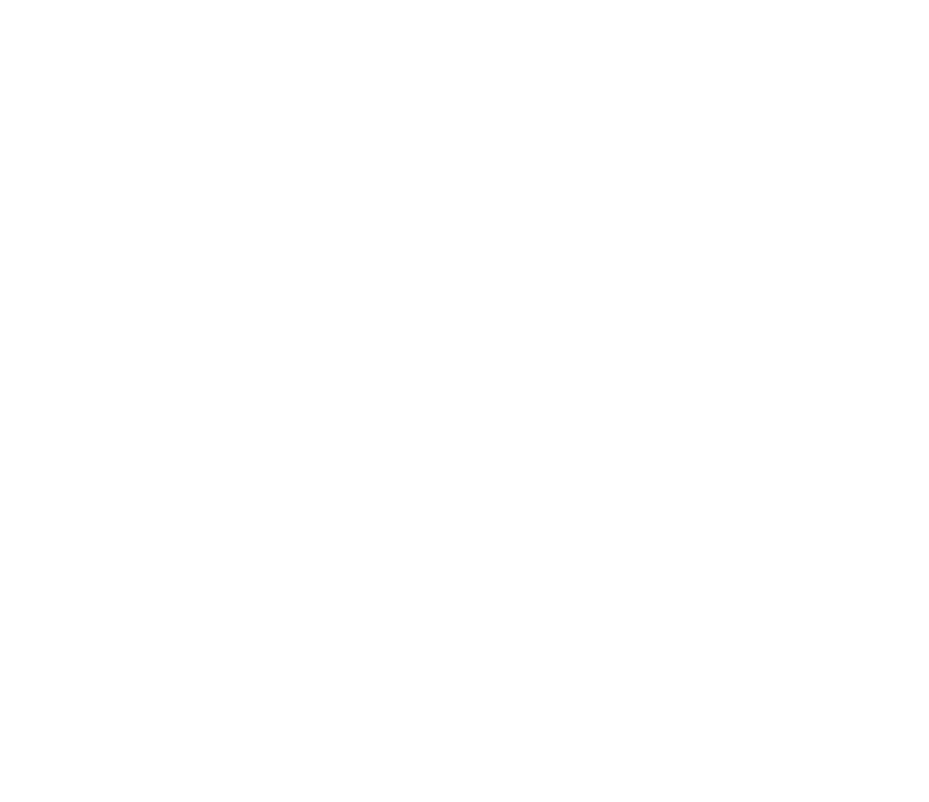
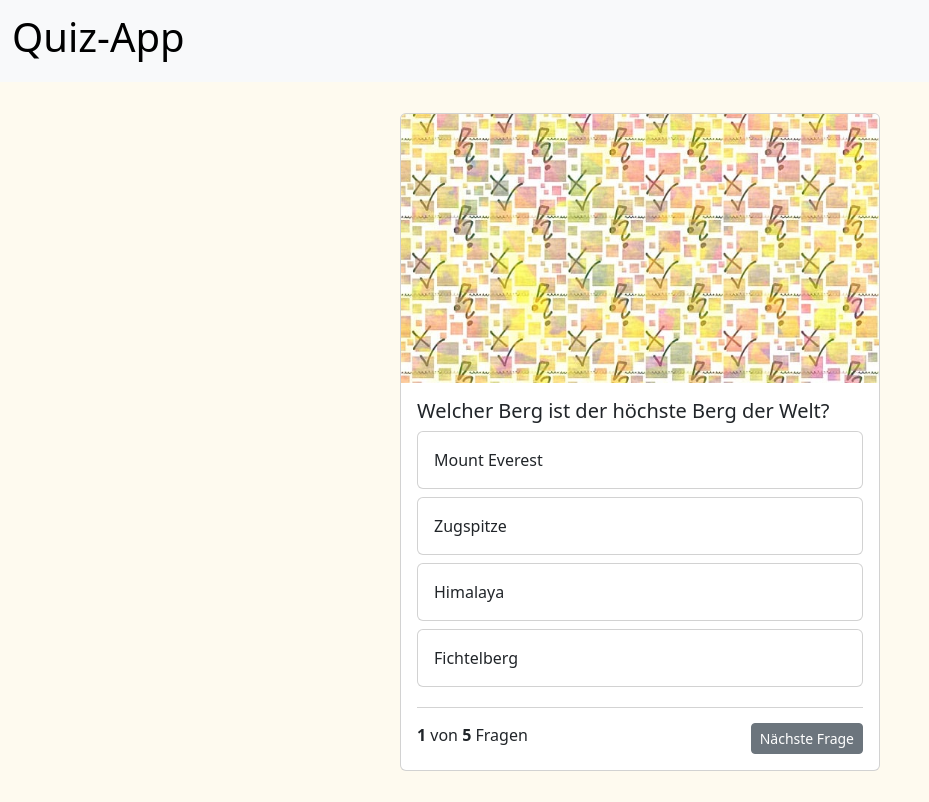
Before and after one commit to Ama-kon/Quiz-App, a plain HTML site: page quizapp.html in a window 1280 px wide. Shown: the whole page, without its empty margins (0-929 px from the left). Drawn offline with nearby package versions, Linux system fonts and the light colour scheme.

Commit message:
structure

```diff
--- /dev/null
+++ b/arrays.js
@@ -0,0 +1,42 @@
+let questions = [
+    {
+        "question": "Welcher Berg ist der höchste Berg der Welt?",
+        "answer1" : "Mount Everest",
+        "answer2" : "Zugspitze",
+        "answer3" : "Himalaya",
+        "answer4" : "Fichtelberg",
+        "correct" : 'answer_1'
+    },
+    {
+        "question": "Wie viele Oscars gewann der Film Titanic?",
+        "answer1" : "5",
+        "answer2" : "8",
+        "answer3" : "10",
+        "answer4" : "11",
+        "correct" : 'answer_4'
+    },
+    {
+        "question": "Wann wurde Queen Elisabeth II. zur Königin gekrönt?",
+        "answer1" : "1942",
+        "answer2" : "1987",
+        "answer3" : "1933",
+        "answer4" : "1953",
+        "correct" : 'answer_4'
+    },
+    {
+        "question": "Wie nennst du ein männliches Schwein?",
+        "answer1" : "Hörnchen",
+        "answer2" : "Bock",
+        "answer3" : "Eber",
+        "answer4" : "Zibbe",
+        "correct" : 'answer_3'
+    },
+    {
+        "question": "Wer komponierte „Die Zauberflöte“ ",
+        "answer1" : "Albert Einstein",
+        "answer2" : "Wolfgang Amadeus Mozart",
+        "answer3" : "Johann Sebastian Bach",
+        "answer4" : "Joseph Haydn",
+        "correct" : 'answer_2'
+    }
+];
--- a/quizapp.html
+++ b/quizapp.html
@@ -3,12 +3,65 @@
 <head>
     <meta charset="UTF-8">
     <meta name="viewport" content="width=device-width, initial-scale=1.0">
-    <link rel="stylesheet" href="node_modules/bootstrap/dist/css/bootstrap.min.css">
+    <script type="text/javascript" src="arrays.js"></script>
+    <script type="text/javascript" src="script.js"></script>
+    <!-- Bootstrap files -->
+    <link href="https://cdn.jsdelivr.net/npm/bootstrap@5.3.2/dist/css/bootstrap.min.css" rel="stylesheet" integrity="sha384-T3c6CoIi6uLrA9TneNEoa7RxnatzjcDSCmG1MXxSR1GAsXEV/Dwwykc2MPK8M2HN" crossorigin="anonymous">
+    <script src="https://cdn.jsdelivr.net/npm/bootstrap@5.3.2/dist/js/bootstrap.bundle.min.js" integrity="sha384-C6RzsynM9kWDrMNeT87bh95OGNyZPhcTNXj1NW7RuBCsyN/o0jlpcV8Qyq46cDfL" crossorigin="anonymous"></script>
     <link rel="stylesheet" href="style.css">
-    <script type="javascript" src="script.js"></script>
+    <!-- Bootstrap files End -->
+
     <title>Quiz-App</title>
 </head>
-<body>
+
+<body onload="init()">
+  <!-- As a heading -->
+  <nav class="navbar bg-body-tertiary">
+    <div class="container-fluid">
+      <span class="navbar-brand mb-0 h1"><h1>Quiz-App</h1></span>
+    </div>
+  </nav>
+
+  <div class="container">
+    <div class="main-card card">
+      <img src="./img/background-img.jpg" class="card-img-top" alt="Background of card">
+      <div class="card-body">
+        <h5 id="cardTitle" class="card-title">Frage</h5>
+
+        <div class="card mb-2 answer-card" onclick="answer('answer_1')">
+          <div id="answer_1" class="card-body">
+            This is some text within a card body.
+          </div>
+        </div>
+
+        <div class="card mb-2 answer-card" onclick="answer('answer_2')">
+          <div id="answer_2" class="card-body">
+            This is some text within a card body.
+          </div>
+        </div>
+
+        <div class="card mb-2 answer-card" onclick="answer('answer_3')">
+          <div id="answer_3" class="card-body">
+            This is some text within a card body.
+          </div>
+        </div>
+
+        <div class="card mb-2 answer-card" onclick="answer('answer_4')">
+          <div id="answer_4" class="card-body">
+            This is some text within a card body.
+          </div>
+        </div>
+
+        <div class="container-footer">
+          <span>
+            <b id="actual-question">1</b> von <b id="last-question">5</b> Fragen
+          </span>
+          <button type="button" class="btn btn-secondary btn-sm">Nächste Frage</button>
+        </div>
+
+      </div>
+    </div>
+  </div>
 
 
 </body>
--- a/script.js
+++ b/script.js
@@ -0,0 +1,26 @@
+let currentQuestion = 0;
+
+function init(){
+    document.getElementById('last-question').innerHTML = questions.length;
+    showQuestion();
+}
+
+function showQuestion(){
+    let question = questions[currentQuestion];
+
+    document.getElementById('cardTitle').innerHTML = question['question'];
+    document.getElementById('answer_1').innerHTML = question['answer1'];
+    document.getElementById('answer_2').innerHTML = question['answer2'];
+    document.getElementById('answer_3').innerHTML = question['answer3'];
+    document.getElementById('answer_4').innerHTML = question['answer4'];
+}
+
+function answer(answer){
+    let question = questions[currentQuestion];
+
+    if (answer == question['correct']) {
+        document.getElementById(answer).parentNode.classList.add('bg-success');
+    }else{
+        document.getElementById(answer).parentNode.classList.add('bg-danger');
+    }
+}
--- a/style.css
+++ b/style.css
@@ -0,0 +1,33 @@
+body{
+    background-color: rgb(254,250,239);
+    margin: 0;
+    height: 100vh;
+}
+
+.container{
+    min-height: 90vh;
+    display: flex;
+    justify-content: center;
+    align-items: center;
+}
+
+.main-card{
+    width: 30rem;
+}
+
+.container-footer{
+    border-top: 1px solid lightgrey;
+    margin-top: 20px;
+    padding-top: 15px;
+    display: flex;
+    justify-content:space-between;
+}
+
+.answer-card:hover{
+    cursor: pointer;
+    background-color: rgba(0, 0, 0, 0.05);
+}
+
+.bg-success, .bg-danger {
+    color: white;
+}
```
Also changed, not shown: img/Option 1 Copy 12.jpg (added), img/Option 1 Copy 15.jpg (added), img/Option 1 Copy 16.jpg (added), img/Option 1 Copy 17.jpg (added), img/background-img.jpg (added), img/brain result.png (added), img/brainbg.jpg (added), img/logo.png (added), img/tropy.png (added).
